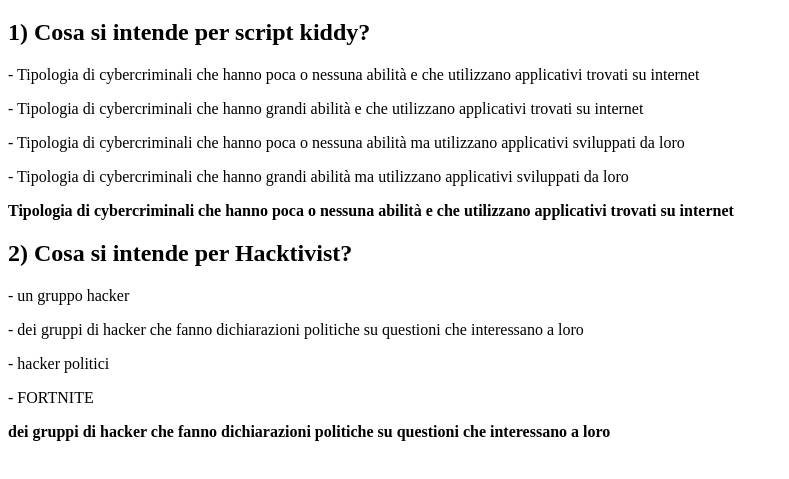
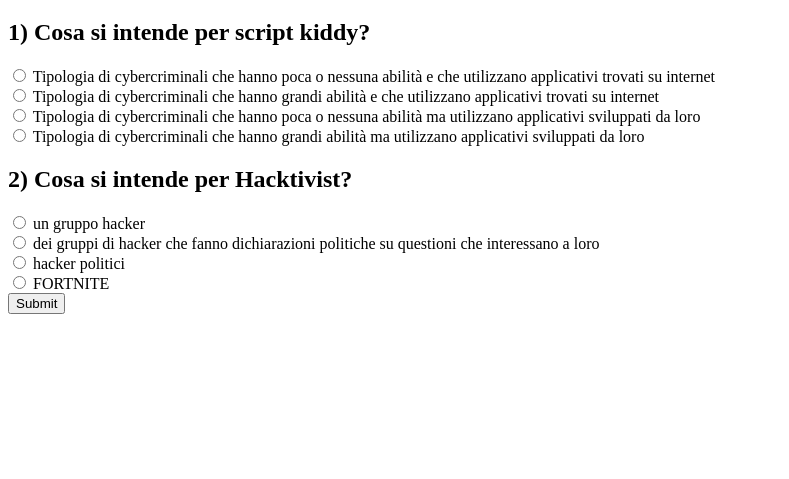
Before and after one commit to DiegoSgammeglia/ItisMajo, a plain HTML site: page index.html in a window 1280 px wide. Shown: the part 61-540 px from the top of the page, without its empty margins (0-789 px from the left). Drawn offline with Linux system fonts and the light colour scheme.

Commit message:
radio button

```diff
--- a/domande.json
+++ b/domande.json
@@ -1,7 +1,7 @@
 {
     "Domande" : [
         {
-            "Domanda1" : "Cosa si intende per script kiddy? " ,
+            "Domanda" : "Cosa si intende per script kiddy? " ,
             "Risposta1" : "Tipologia di cybercriminali che hanno poca o nessuna abilità e che utilizzano applicativi trovati su internet " ,
             "Risposta2" : "Tipologia di cybercriminali che hanno grandi abilità e che utilizzano applicativi trovati su internet" ,
             "Risposta3" : "Tipologia di cybercriminali che hanno poca o nessuna abilità ma utilizzano applicativi sviluppati da loro" ,
@@ -10,7 +10,7 @@
         },
 
         {
-            "Domanda1" : "Cosa si intende per Hacktivist? " ,
+            "Domanda" : "Cosa si intende per Hacktivist? " ,
             "Risposta1" : "un gruppo hacker" ,
             "Risposta2" : "dei gruppi di hacker che fanno dichiarazioni politiche su questioni che interessano a loro" ,
             "Risposta3" : "hacker politici" ,
@@ -19,7 +19,7 @@
         },
 
         {
-            "Domanda1" : "Cosa si intende per hacker sponsorizzati dallo stato? " ,
+            "Domanda" : "Cosa si intende per hacker sponsorizzati dallo stato? " ,
             "Risposta1" : "una squadra di calcio" ,
             "Risposta2" : "Gonzalo Higuain morto di fame",
             "Risposta3" : "agressori che raccolgono informazioni per conto del loro governo" ,
--- a/index.html
+++ b/index.html
@@ -14,11 +14,10 @@
 
     <h1>Home</h1>
 
-
-    <div id="output">
-
-
-    </div>
+    <form >
+        <div id="output">
+        </div>
+    </form>
 
 </body>
 </html>
--- a/js/funzioni.js
+++ b/js/funzioni.js
@@ -1,7 +1,6 @@
 
 
 function readJson(){
-
 
     fetch('../domande.json')
         .then((response) => response.json())
@@ -9,20 +8,29 @@ function readJson(){
             let numeroDomande=2;
             let domande = json;
             let indice = 0;
+            let divOutput =  document.getElementById("output");
+
+
             for(i=0; i < numeroDomande; i++){
-                let titoloDomanda = domande.Domande[i].Domanda1;
+                let titoloDomanda = domande.Domande[i].Domanda;
                 let rispostaCorretta = domande.Domande[i].RispostaCorretta;
                 let risposta1 = domande.Domande[i].Risposta1;
                 let risposta2 = domande.Domande[i].Risposta2;
                 let risposta3 = domande.Domande[i].Risposta3;
                 let risposta4 = domande.Domande[i].Risposta4;
-                document.getElementById("output").innerHTML +=  "<h2> " + (i+1) + ") " +  titoloDomanda + " </h2>";
-                document.getElementById("output").innerHTML += "<p> - " + risposta1 + " </p>";
-                document.getElementById("output").innerHTML += "<p> - " + risposta2 + " </p>";
-                document.getElementById("output").innerHTML += "<p> - " + risposta3 + " </p>";
-                document.getElementById("output").innerHTML += "<p> - " + risposta4 + " </p>";
-                document.getElementById("output").innerHTML += "<b>"+ rispostaCorretta + "</b>";
+                divOutput.innerHTML +=  "<h2> " + (i+1) + ") " +  titoloDomanda + " </h2>";
+                divOutput.innerHTML += '<input type="radio" id="risposta1" name="risposta1" value="' + risposta1 + '">';
+                divOutput.innerHTML += '<label> '+risposta1 +'</label> <br>';
+                divOutput.innerHTML += '<input type="radio" id="risposta2" name="risposta2" value="' + risposta2 + '">';
+                divOutput.innerHTML += '<label> '+risposta2 +'</label> <br>';
+                divOutput.innerHTML += '<input type="radio" id="risposta3" name="risposta3" value="' + risposta3 + '">';
+                divOutput.innerHTML += '<label> '+risposta3 +'</label> <br>';
+                divOutput.innerHTML += '<input type="radio" id="risposta4" name="risposta4" value="' + risposta4 + '">';
+                divOutput.innerHTML += '<label> '+risposta4 +'</label> <br> ';
+
             }
+
+             divOutput.innerHTML += '  <input type="submit" value="Submit">';
 
         });
 
```
Also changed, not shown: domande5C.json (deleted, +0 -26 lines).
